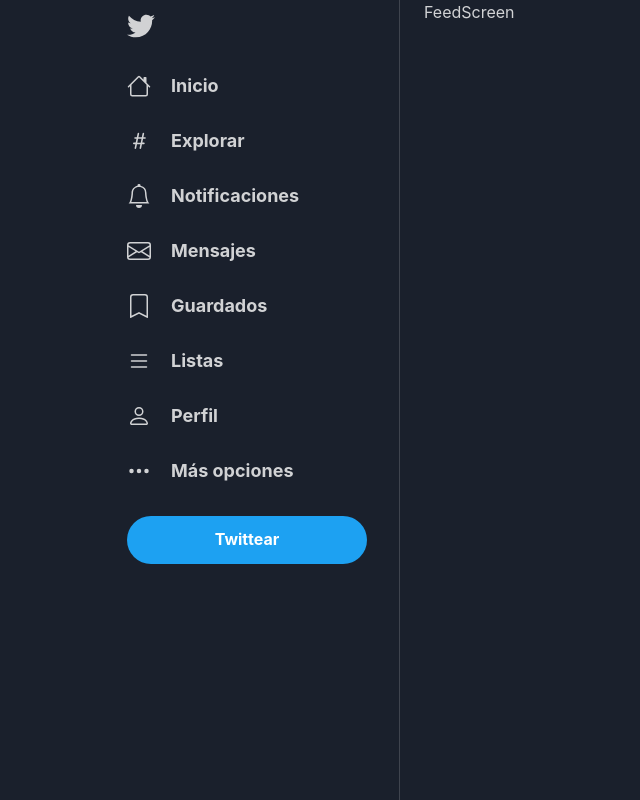
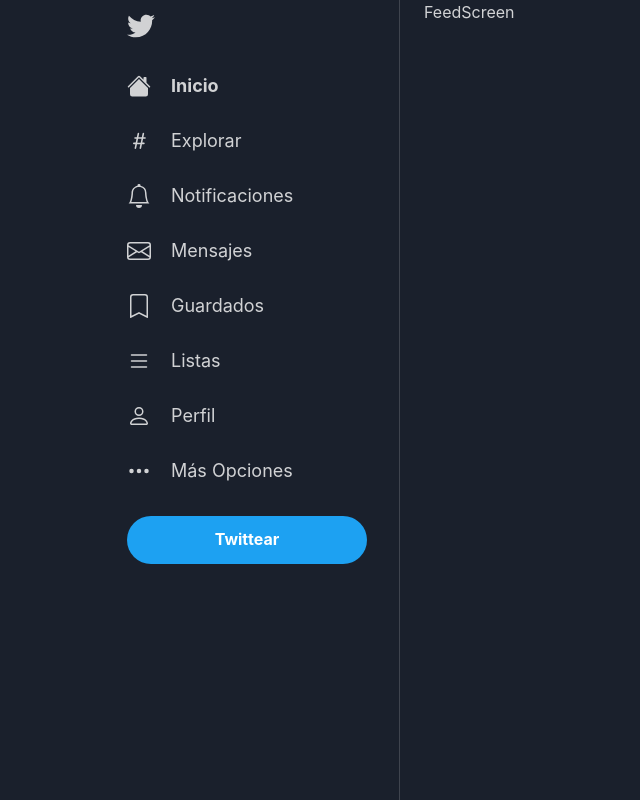
Before and after one commit to BanKinf/twitter-design, a React (Vite) app: page /home in a window 1280 px wide. Shown: the whole page, without its empty margins (153-793 px from the left). Built offline with nearby package versions, Linux system fonts and the light colour scheme.

Commit message:
Integration Interface

```diff
--- a/src/layout.tsx
+++ b/src/layout.tsx
@@ -1,5 +1,5 @@
 import React from "react";
-import { Link } from "react-router-dom";
+import { Link, useLocation } from "react-router-dom";
 import {
     Box,
     Button,
@@ -8,8 +8,10 @@ import {
     Stack,
     StackDivider,
     Text,
-    useColorMode
+    useColorMode,
+    useColorModeValue
 } from "@chakra-ui/react";
+import { IconType } from "react-icons";
 import { FaTwitter } from "react-icons/fa";
 import {
     BsEnvelope,
@@ -20,61 +22,112 @@ import {
     BsList,
     BsPerson,
     BsThreeDots,
-} from "react-icons/bs"
+} from "react-icons/bs" // Outline (Inactive)
+import {
+    BsHouseFill,
+    BsBellFill,
+    BsEnvelopeFill,
+    BsBookmarkFill,
+    BsPersonFill,
+} from "react-icons/bs" // Filled (Active)
 
 interface Props {
     children: React.ReactNode;
 }
 
+interface ListLink {
+    href: string;
+    text: string;
+    activeIcon: IconType;
+    inactiveIcon: IconType;
+}
+
+const LINKS: ListLink[] = [
+    {
+        href: "/home",
+        text: "Inicio",
+        activeIcon : BsHouseFill,
+        inactiveIcon : BsHouse,
+    },
+    {
+        href: "/explore",
+        text: "Explorar",
+        activeIcon : BsHash,
+        inactiveIcon : BsHash,
+    },
+    {
+        href: "/notifications",
+        text: "Notificaciones",
+        activeIcon : BsBellFill,
+        inactiveIcon : BsBell,
+    },
+    {
+        href: "/messages",
+        text: "Mensajes",
+        activeIcon : BsEnvelopeFill,
+        inactiveIcon : BsEnvelope,
+    },
+    {
+        href: "/bookmarks",
+        text: "Guardados",
+        activeIcon : BsBookmarkFill,
+        inactiveIcon : BsBookmark,
+    },
+    {
+        href: "/lists",
+        text: "Listas",
+        activeIcon : BsList,
+        inactiveIcon : BsList,
+    },
+    {
+        href: "/profile",
+        text: "Perfil",
+        activeIcon : BsPersonFill,
+        inactiveIcon : BsPerson,
+    },
+    {
+        href: "/options",
+        text: "Más Opciones",
+        activeIcon : BsThreeDots,
+        inactiveIcon : BsThreeDots,
+    },
+];
+
 const Layout: React.FC<Props> = ({ children }) => {
     const { toggleColorMode } = useColorMode();
+    const { pathname } = useLocation();
+    const logoColor = useColorModeValue('primary.500', undefined);
 
     return (
         <Container height="100%" paddingX={0} alignSelf="center" maxWidth="container.md">
             <Stack direction="row" height="100%" divider={<StackDivider />}>
-                <Stack minWidth={72} paddingX={6} paddingY={3} spacing={8}>
-                    <Icon width={7} height={7} as={FaTwitter} onClick={toggleColorMode}/>
-                    <Stack fontWeight="bold" fontSize="xl" spacing={7}>
-                        <Link to={"/home"}>
-                            <Stack direction="row" alignItems="center" spacing={5}>
-                                <Icon as={BsHouse} width={6} height={6}/>
-                                <Text fontWeight="bold" fontSize="lg">Inicio</Text>
-                            </Stack>
-                        </Link>
-                        <Stack direction="row" alignItems="center" spacing={5}>
-                            <Icon as={BsHash} width={6} height={6}/>
-                            <Text fontWeight="bold" fontSize="lg">Explorar</Text>
+                <Stack justifyContent="space-between">
+                    <Stack minWidth={72} paddingX={6} paddingY={3} spacing={8}>
+                        <Icon color={logoColor} width={7} height={7} as={FaTwitter} onClick={toggleColorMode}/>
+                        <Stack fontWeight="bold" fontSize="xl" spacing={7}>
+                            {LINKS.map(link => (
+                            <Link to={link.href} key={link.href}>
+                                    <Stack
+                                        direction="row"
+                                        alignItems="center"
+                                        spacing={5}
+                                        color={pathname === link.href ? 'white.500' : 'inherit'}>
+                                    <Icon
+                                        as={pathname === link.href ? link.activeIcon : link.inactiveIcon} width={6}
+                                        height={6}/>
+                                    <Text
+                                        fontWeight={pathname === link.href ? '700' : 'normal'}   fontSize="lg">{link.text}
+                                    </Text>
+                                </Stack>
+                             </Link>))}
                         </Stack>
-                        <Stack direction="row" alignItems="center" spacing={5}>
-                            <Icon as={BsBell} width={6} height={6}/>
-                            <Text fontWeight="bold" fontSize="lg">Notificaciones</Text>
-                        </Stack>
-                        <Link to={"/messages"}>
-                            <Stack direction="row" alignItems="center" spacing={5}>
-                                <Icon as={BsEnvelope} width={6} height={6}/>
-                                <Text fontWeight="bold" fontSize="lg">Mensajes</Text>
-                            </Stack>
-                        </Link>
-                        <Stack direction="row" alignItems="center" spacing={5}>
-                            <Icon as={BsBookmark} width={6} height={6}/>
-                            <Text fontWeight="bold" fontSize="lg">Guardados</Text>
-                        </Stack>
-                        <Stack direction="row" alignItems="center" spacing={5}>
-                            <Icon as={BsList} width={6} height={6}/>
-                            <Text fontWeight="bold" fontSize="lg">Listas</Text>
-                        </Stack>
-                        <Stack direction="row" alignItems="center" spacing={5}>
-                            <Icon as={BsPerson} width={6} height={6}/>
-                            <Text fontWeight="bold" fontSize="lg">Perfil</Text>
-                        </Stack>
-                        <Stack direction="row" alignItems="center" spacing={5}>
-                            <Icon as={BsThreeDots} width={6} height={6}/>
-                            <Text fontWeight="bold" fontSize="lg">Más opciones</Text>
-                        </Stack>
+                        <Button colorScheme="primary" size="lg" width="100%">
+                            Twittear
+                        </Button>
                     </Stack>
-                    <Button colorScheme="primary" size="lg" width="100%">
-                        Twittear
-                    </Button>
+                    <Stack>
+                        <Stack></Stack>
+                    </Stack>
                 </Stack>
                 <Box paddingX={4}>{children}</Box>
             </Stack>
```
